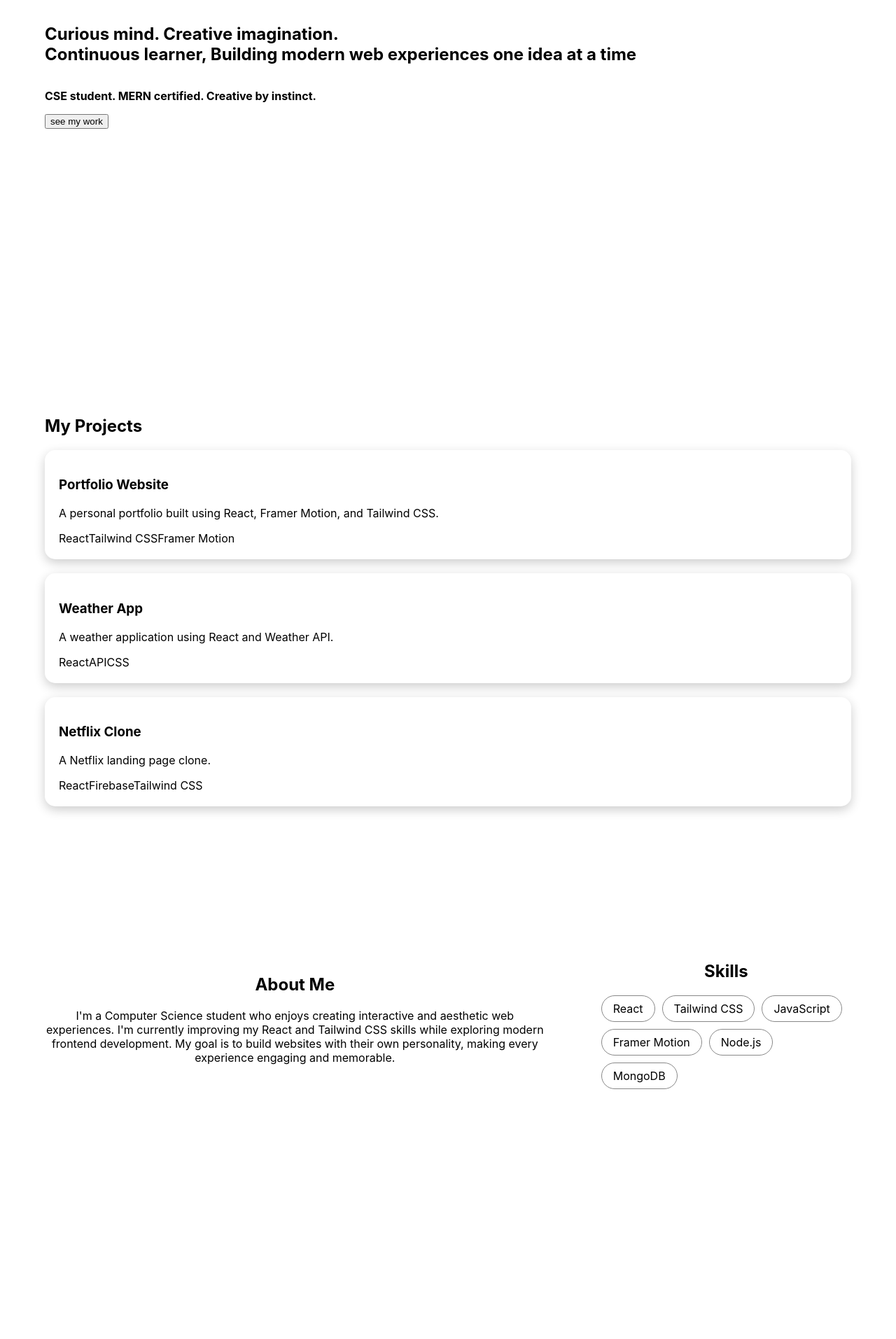
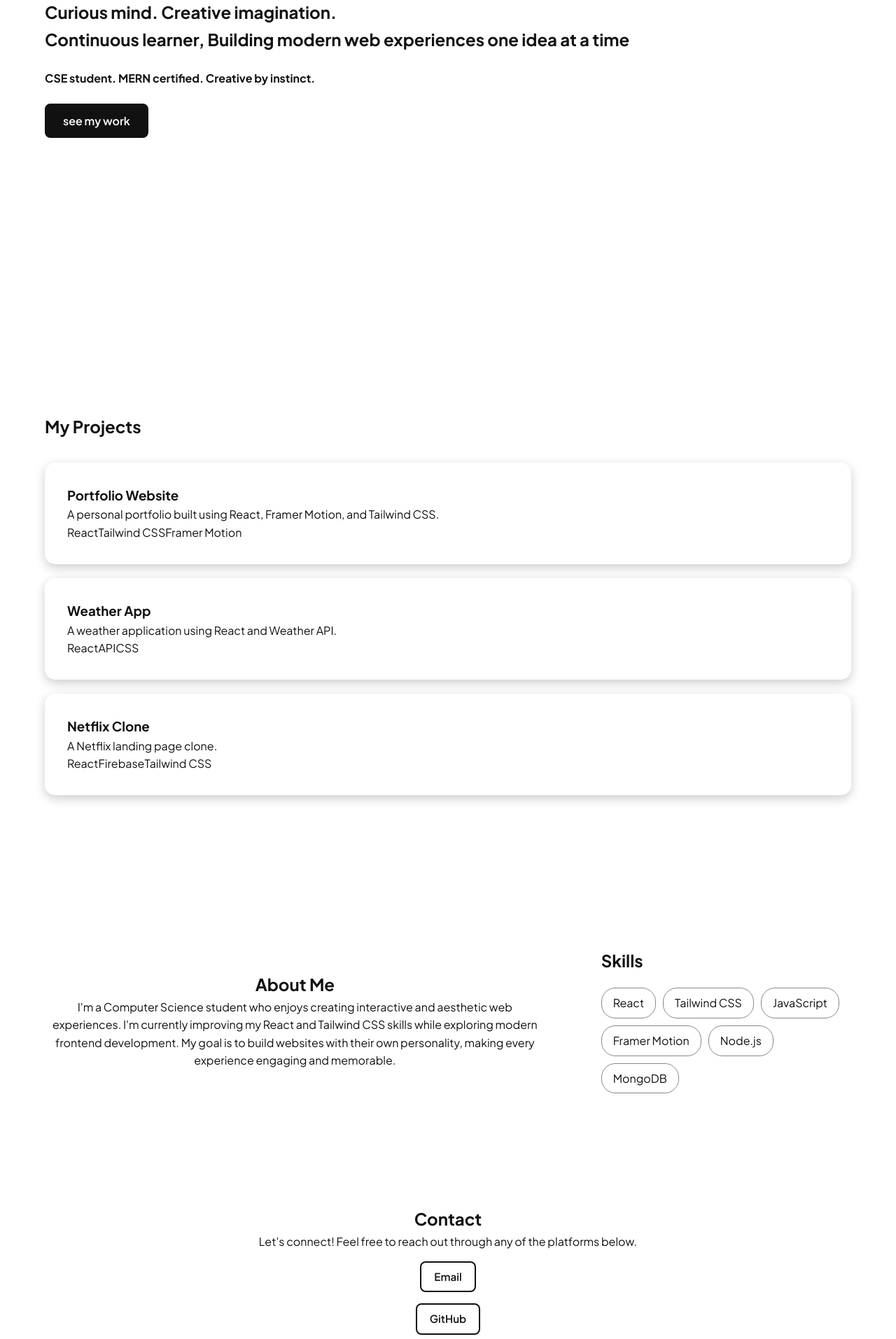
Before and after one commit to greesh1317/my-portfolio, a React (Create React App) app: page / in a window 1280 px wide. Shown: the part 327-2240 px from the top of the page at 70% size. Before the commit the page ends 1963 px from the top, so only its background shows below. Built offline with nearby package versions, Linux system fonts and the light colour scheme.

Commit message:
Refactor portfolio with shared styles and contact section

```diff
--- a/src/App.js
+++ b/src/App.js
@@ -12,6 +12,7 @@ import Project from "./Mainthing/Projectcard";
 import Heroo from "./Mainthing/Heroown";
 import Me from "./Mainthing/About";
 import Projects from "./Mainthing/Projects";
+import Contact from "./Mainthing/Contact";
 function App() {
   /*return (
     <motion.div
@@ -49,6 +50,7 @@ function App() {
         </div>
 
         <Me />
+        <Contact />
       </>
   );
 }
--- a/src/Mainthing/About.jsx
+++ b/src/Mainthing/About.jsx
@@ -1,5 +1,5 @@
 import {motion} from "framer-motion";
-
+import { Style } from "./Styles";
 const skills = [
   "React",
   "Tailwind CSS",
@@ -14,13 +14,14 @@ const leftStyle = {
 
 const rightStyle = {
     flex: 1,
+    textAlign: "left",
 };
 const sectionStyle = {
     //minHeight: "100vh",
     display: "flex",
     flexDirection: "row",
     justifyContent: "center",
-    padding: "80px 5%",
+    ...Style,
     alignItems: "center",
     textAlign: "center",
     gap:"80px",
@@ -70,6 +71,7 @@ function Me(){
                     whileInView={{ opacity: 1, y: 0 }}
                     transition={{ duration: 0.6 }}
                     viewport={{ once: true }}
+
                 >
                     Skills<br />
                 </motion.h1>
--- /dev/null
+++ b/src/Mainthing/Contact.jsx
@@ -0,0 +1,68 @@
+import {motion} from "framer-motion";
+import { Style } from "./Styles";
+
+const contacts = [
+    {
+        label: "Email",
+        href: "mailto:solasagreeshmadivyasree@gmail.com"
+    },
+    {
+        label: "GitHub",
+        href: "https://github.com/greesh1317"
+    },
+    {
+        label: "LinkedIn",
+        href: "https://www.linkedin.com/in/solasa-greeshma-divya-sree-a88033344/"
+    }
+];
+
+function Contact(){
+    return(
+        <motion.section
+            style={{
+                display: "flex",
+                flexDirection: "column",
+                justifyContent: "center",
+                ...Style,
+                alignItems: "center",
+                textAlign: "center",
+                //gap:"80px",
+            }}
+        >
+            <motion.h2>Contact</motion.h2>
+            <motion.p>
+                Let's connect! Feel free to reach out through any of the platforms below.
+            </motion.p>
+            {contacts.map((contact)=>(
+                <motion.a
+                    href={contact.href}
+                    key={contact.href}
+                    style={{
+                        textDecoration: "none",
+                        color: "#111",
+                        padding: "8px 18px",
+                        //...Style,
+                        border: "2px solid #111",
+                        borderRadius: "8px",
+                        marginTop: "16px",
+                        width: "fit-content",//"140px",
+                        fontWeight: "600",
+                        fontSize: "0.95rem",
+                        textAlign: "center",
+                    }}
+                    whileHover={{
+                        scale: 1.05,
+                        background: "#111",
+                        color: "#fff",
+                    }}
+                    whileTap={{
+                        scale: 0.95,
+                    }}
+                >
+                    {contact.label}
+                </motion.a>
+            ))}
+        </motion.section>
+    );
+}
+export default Contact;
--- a/src/Mainthing/Heroown.jsx
+++ b/src/Mainthing/Heroown.jsx
@@ -1,4 +1,5 @@
 import {motion} from "framer-motion";
+import { Style } from "./Styles";
 const containerVariants={
     hidden:{},
     visible:{
@@ -28,7 +29,9 @@ function Heroo({onSeeWork}){
                         display:"flex",
                         flexDirection:"column",
                         justifyContent:"center",
-                        padding:"0 5%"
+                        //padding: "2rem",
+                        ...Style,
+                        gap: "24px",
                     }}
             initial="hidden"
             animate="visible"
@@ -44,7 +47,19 @@ function Heroo({onSeeWork}){
                 <b>CSE student. MERN certified. Creative by instinct.</b>
             </motion.p>
             <motion.button
-                style={{width: "fit-content"}}
+                style={{
+                    width: "fit-content",
+                padding: "12px 24px",
+                //...Style,
+                border: "2px solid #111",
+                borderRadius: "8px",
+                background: "#111",//"transparent"
+                color: "#fff",//"#111"
+                fontFamily: "inherit",
+                fontSize: "1rem",
+                fontWeight: "600",
+                cursor: "pointer",
+                }}
                 variants={itemVariantes}
                 /*initial={{
                     opacity:0,
@@ -58,8 +73,8 @@ function Heroo({onSeeWork}){
                     rotate:0,
                     scale:0.7,
                 }}*/
-                whileHover={{scale:1.1}}
-                whileTap={{scale:0.8}}
+                whileHover={{scale:1.01}}
+                whileTap={{scale:0.95}}
                 onClick={onSeeWork}
             >
                  see my work
--- a/src/Mainthing/Projectcard.jsx
+++ b/src/Mainthing/Projectcard.jsx
@@ -1,4 +1,5 @@
 import { easeOut, motion } from "framer-motion";
+import { Style } from "./Styles";
 
 const item = {
   hidden: { opacity: 0, y: 40 },
@@ -16,10 +17,12 @@ function Project(props) {
   return (
     <motion.div
       style={{
-        padding: "20px",
+        //padding: "20px",
         borderRadius: "15px",
         marginBottom: "20px",
         boxShadow: "0 5px 15px rgba(0,0,0,0.2)",
+        padding: "2rem"
+        //...Style,
       }}
       variants={item}
       initial="hidden"
--- a/src/Mainthing/Projects.jsx
+++ b/src/Mainthing/Projects.jsx
@@ -1,17 +1,23 @@
 import Project from "./Projectcard";
+import { Style } from "./Styles";
+
 
 function Projects() {
   return (
     <section
         style={{
             minHeight: "100vh",
-            padding: "0 5%",
+            ...Style,
             display: "flex",
             flexDirection: "column",
             justifyContent: "center",
         }}
     >
-      <h2>My Projects</h2>
+      <h2
+        style={{
+          marginBottom: "32px",
+        }}
+      >My Projects</h2>
 
       <Project
         title="Portfolio Website"
--- /dev/null
+++ b/src/Mainthing/Styles.js
@@ -0,0 +1,4 @@
+
+export  const Style = {
+        padding: "80px 5%",
+    };
--- a/src/index.css
+++ b/src/index.css
@@ -1,13 +1,17 @@
+@import url('https://fonts.googleapis.com/css2?family=Plus+Jakarta+Sans:wght@300;400;500;600;700;800&display=swap');
+
+* {
+  margin: 0;
+  padding: 0;
+  box-sizing: border-box;
+}
+html {
+  scroll-behavior: smooth;
+}
 body {
-  margin: 0;
-  font-family: -apple-system, BlinkMacSystemFont, 'Segoe UI', 'Roboto', 'Oxygen',
-    'Ubuntu', 'Cantarell', 'Fira Sans', 'Droid Sans', 'Helvetica Neue',
-    sans-serif;
+  font-family: 'Plus Jakarta Sans', sans-serif;
+  background: #fff;
+  color: #111;
   -webkit-font-smoothing: antialiased;
-  -moz-osx-font-smoothing: grayscale;
+  line-height: 1.6;
 }
-
-code {
-  font-family: source-code-pro, Menlo, Monaco, Consolas, 'Courier New',
-    monospace;
-}
```
